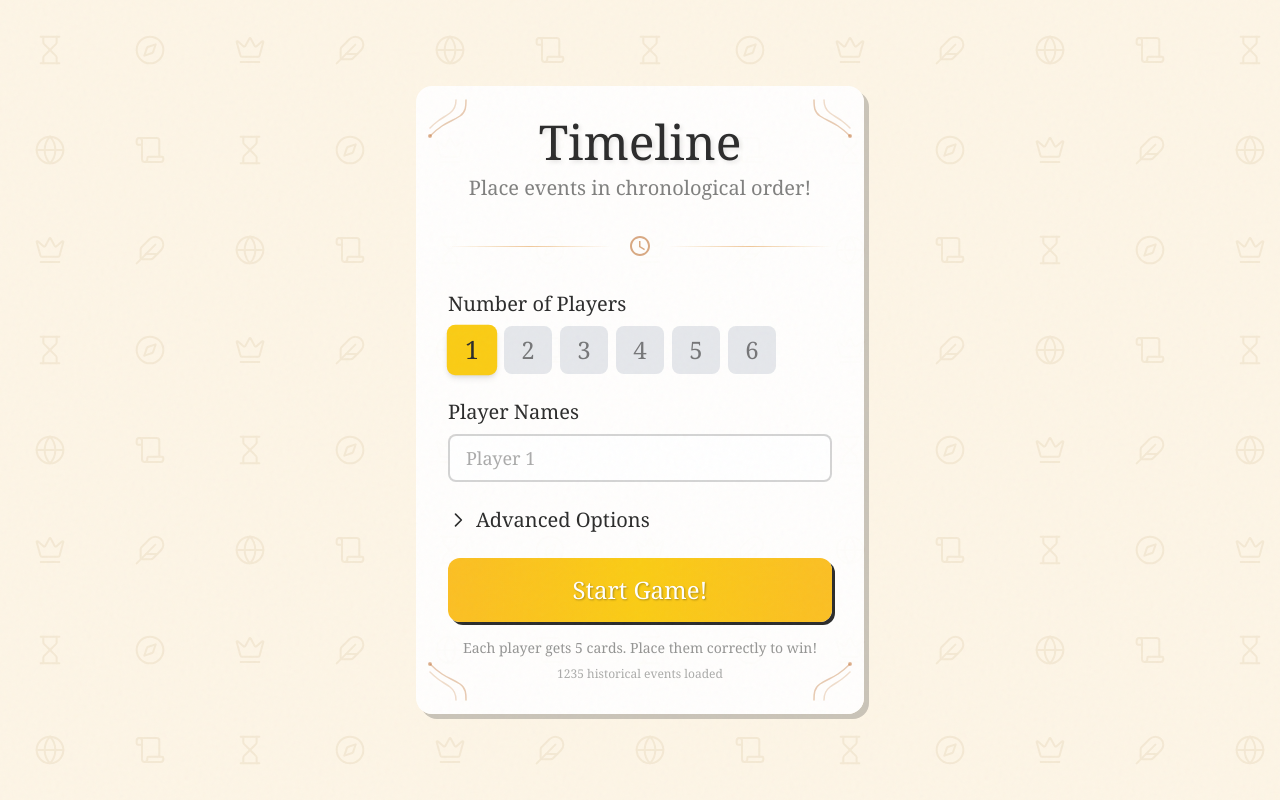
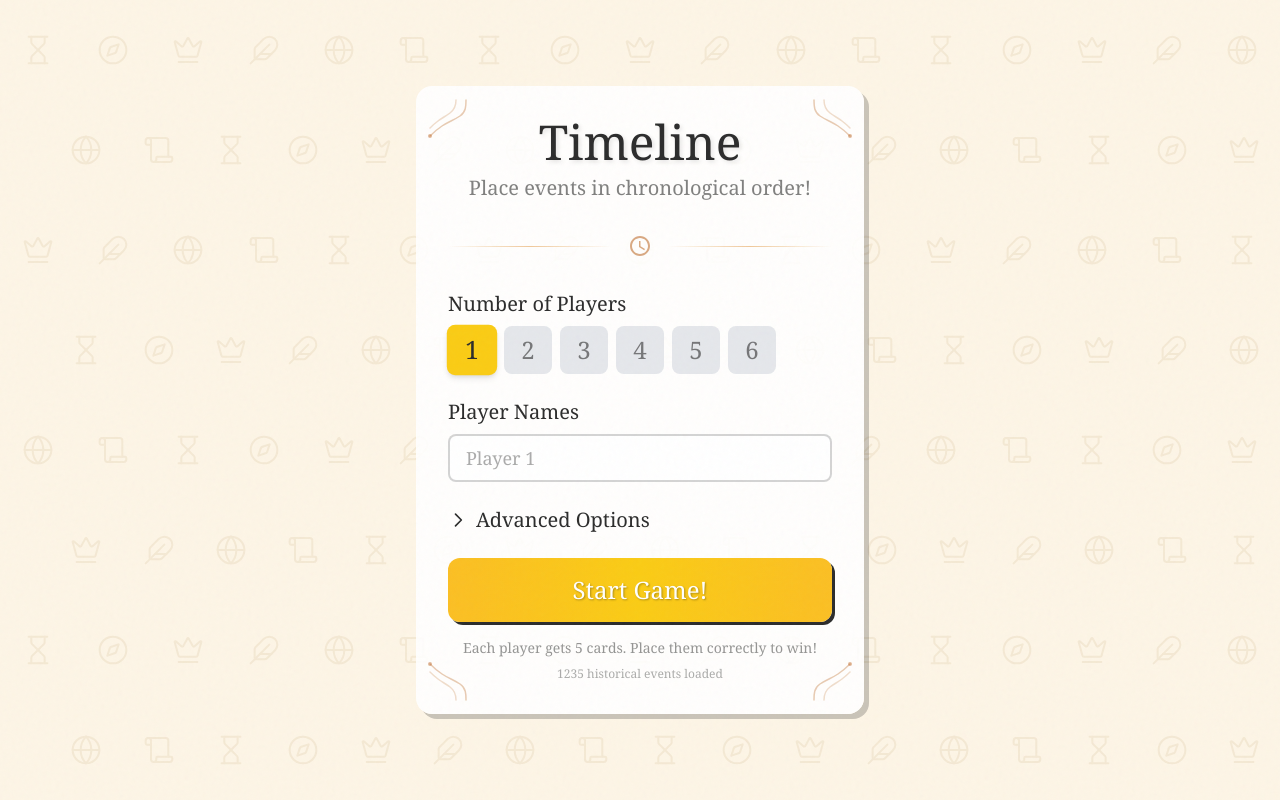
Before and after one commit to Edward-Muir/timeline, a React (Create React App) app: page / in a window 1280 px wide. Built offline with nearby package versions, Linux system fonts and the light colour scheme; a web font is replaced by a local one.

Commit message:
feat: Background

```diff
--- a/src/components/BackgroundPattern.tsx
+++ b/src/components/BackgroundPattern.tsx
@@ -4,32 +4,36 @@ import { Hourglass, Compass, Crown, Feather, Globe, Scroll } from 'lucide-react'
 const icons = [Hourglass, Compass, Crown, Feather, Globe, Scroll];
 
 export const BackgroundPattern: React.FC = () => {
-  // Create a grid large enough to cover viewport with some overflow
   const rows = 12;
   const cols = 16;
+  const cellSize = 100;
+  const offset = 50; // Half cell width for brick/honeycomb offset
 
   return (
     <div
       className="fixed inset-0 overflow-hidden pointer-events-none"
       style={{ zIndex: 0 }}
     >
+      <div className="relative" style={{ width: '100vw', height: '100vh' }}>
+        {Array.from({ length: rows }).map((_, rowIndex) => (
           <div
-        className="grid"
+            key={rowIndex}
+            className="flex"
             style={{
-          gridTemplateColumns: `repeat(${cols}, 100px)`,
-          gridTemplateRows: `repeat(${rows}, 100px)`,
-          width: '100vw',
-          height: '100vh',
-          minWidth: `${cols * 100}px`,
-          minHeight: `${rows * 100}px`,
+              marginLeft: rowIndex % 2 === 1 ? `${offset}px` : '0',
             }}
           >
-        {Array.from({ length: rows * cols }).map((_, index) => {
-          const Icon = icons[index % icons.length];
+            {Array.from({ length: cols + 1 }).map((_, colIndex) => {
+              const iconIndex = (rowIndex * cols + colIndex) % icons.length;
+              const Icon = icons[iconIndex];
               return (
                 <div
-              key={index}
+                  key={colIndex}
                   className="flex items-center justify-center"
+                  style={{
+                    width: `${cellSize}px`,
+                    height: `${cellSize}px`,
+                  }}
                 >
                   <Icon
                     size={32}
@@ -43,6 +47,8 @@ export const BackgroundPattern: React.FC = () => {
               );
             })}
           </div>
+        ))}
+      </div>
     </div>
   );
 };
--- a/src/index.css
+++ b/src/index.css
@@ -146,15 +146,15 @@ button, a, input, [role="button"] {
 
 /* Museum display case - glassmorphism effect */
 .display-case {
-  background: rgba(255, 255, 255, 0.25);
-  backdrop-filter: blur(8px);
-  -webkit-backdrop-filter: blur(8px);
-  border: 1px solid rgba(255, 255, 255, 0.3);
-  border-bottom: 2px solid rgba(218, 165, 32, 0.4);
+  background: rgba(255, 255, 255, 0.04);
+  backdrop-filter: blur(2px);
+  -webkit-backdrop-filter: blur(2px);
+  border: 1px solid rgba(255, 255, 255, 0.2);
+  border-bottom: 2px solid rgba(218, 165, 32, 0.3);
   border-radius: 12px;
   box-shadow:
-    0 4px 16px rgba(0, 0, 0, 0.08),
-    inset 0 1px 0 rgba(255, 255, 255, 0.5);
+    0 4px 16px rgba(0, 0, 0, 0.05),
+    inset 0 1px 0 rgba(255, 255, 255, 0.3);
 }
 
 /* Curator's workspace - warm elegant surface */
```
Lines whose indentation alone changed are shown as unchanged.
